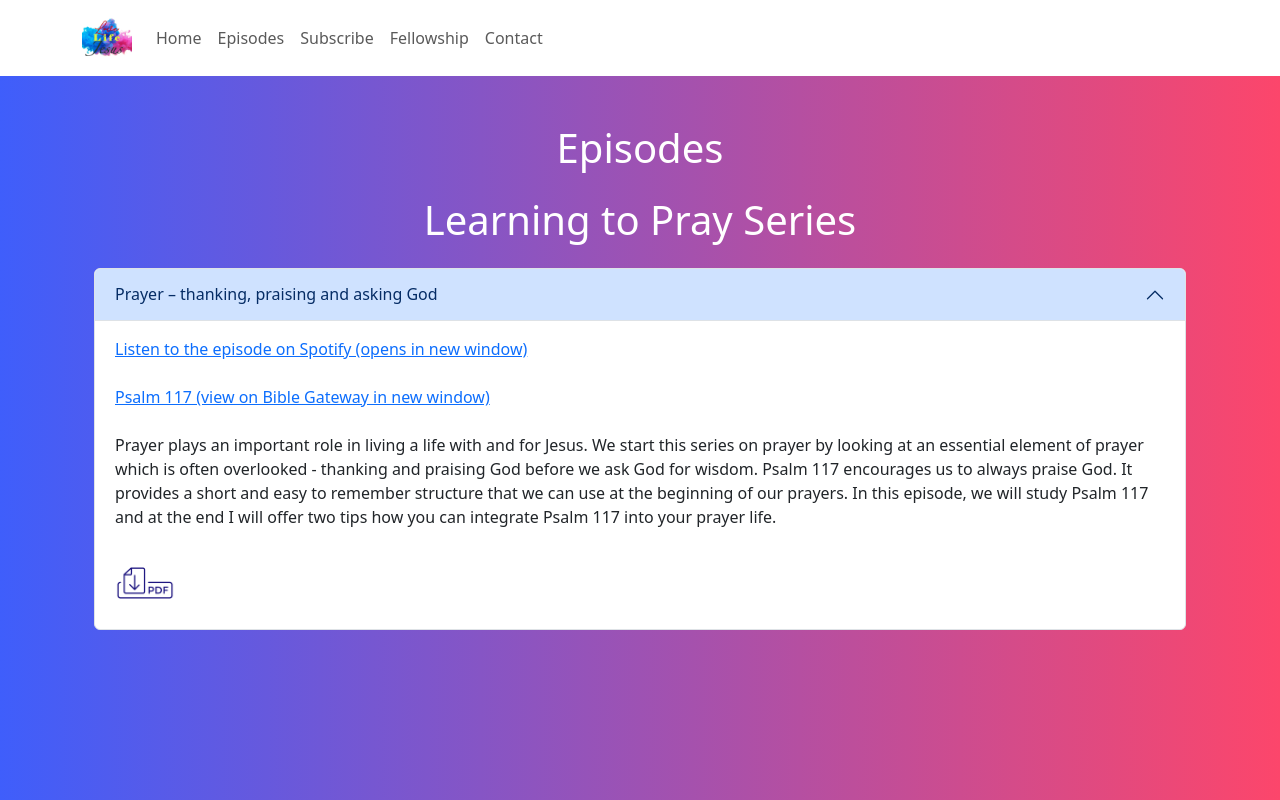
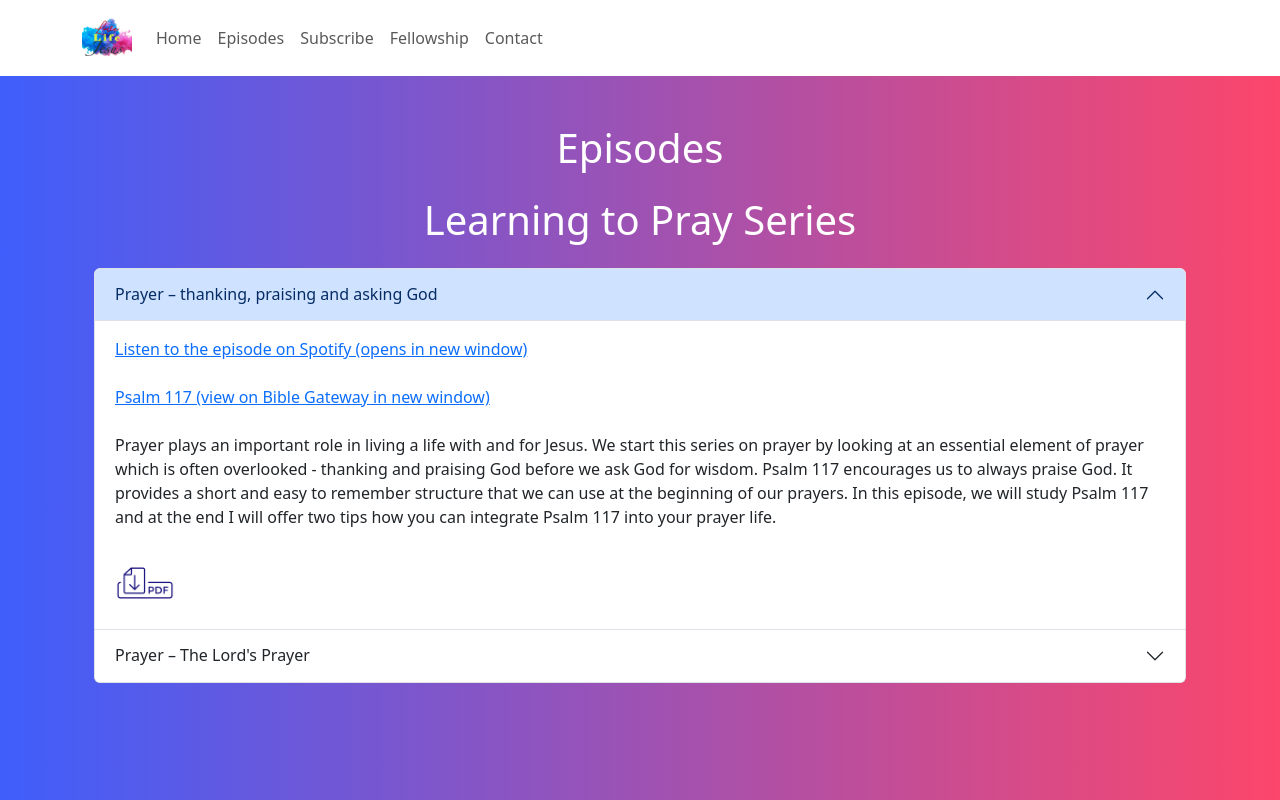
Before and after one commit to daveajlee/love-life-jesus, a React (Vite) app: page /#/episodes in a window 1280 px wide. Built offline with nearby package versions, Linux system fonts and the light colour scheme.

Commit message:
Add information about Episode 2

```diff
--- a/src/pages/Episodes.jsx
+++ b/src/pages/Episodes.jsx
@@ -27,6 +27,18 @@ In this episode, we will study Psalm 117 and at the end I will offer two tips ho
                             <a href="https://github.com/daveajlee/love-life-jesus/blob/master/src/assets/pdf/Series1-Episode1.pdf"><img src={pdfLogo} alt="PDF logo" width={60}/></a>
                         </Accordion.Body>
                     </Accordion.Item>
+                    <Accordion.Item eventKey="1">
+                        <Accordion.Header>Prayer –  The Lord's Prayer</Accordion.Header>
+                        <Accordion.Body>
+                            <a target="_blank" rel="noreferrer" href="https://open.spotify.com/episode/6bc45P37BFttO0CFsvLGZd?si=sfWj7XVVRNiLjAHSLfOE9w">Listen to the episode on Spotify (opens in new window)</a>
+                            <br/><br/>
+                            <a target="_blank" rel="noreferrer" href="https://www.biblegateway.com/passage/?search=Matthew%206&version=NLT">Matthew 6:9-13 (view on Bible Gateway in new window)</a>
+                            <br/><br/>
+                            Prayer plays an important role in living a life with and for Jesus. We continue our series on prayer by looking at one of the most famous prayers in the bible - the Lord's Prayer.
+                            The Lord's Prayer offers a template for our prayers and can help us maintain a healthy balance between praise and requests in our prayer life.
+                            In this episode, we will study the Lord's prayer and at the end I will offer three tips how you can integrate the Lord's prayer into your prayer life.
+                        </Accordion.Body>
+                    </Accordion.Item>
                 </Accordion>
             </Col>
         </Row>
```
